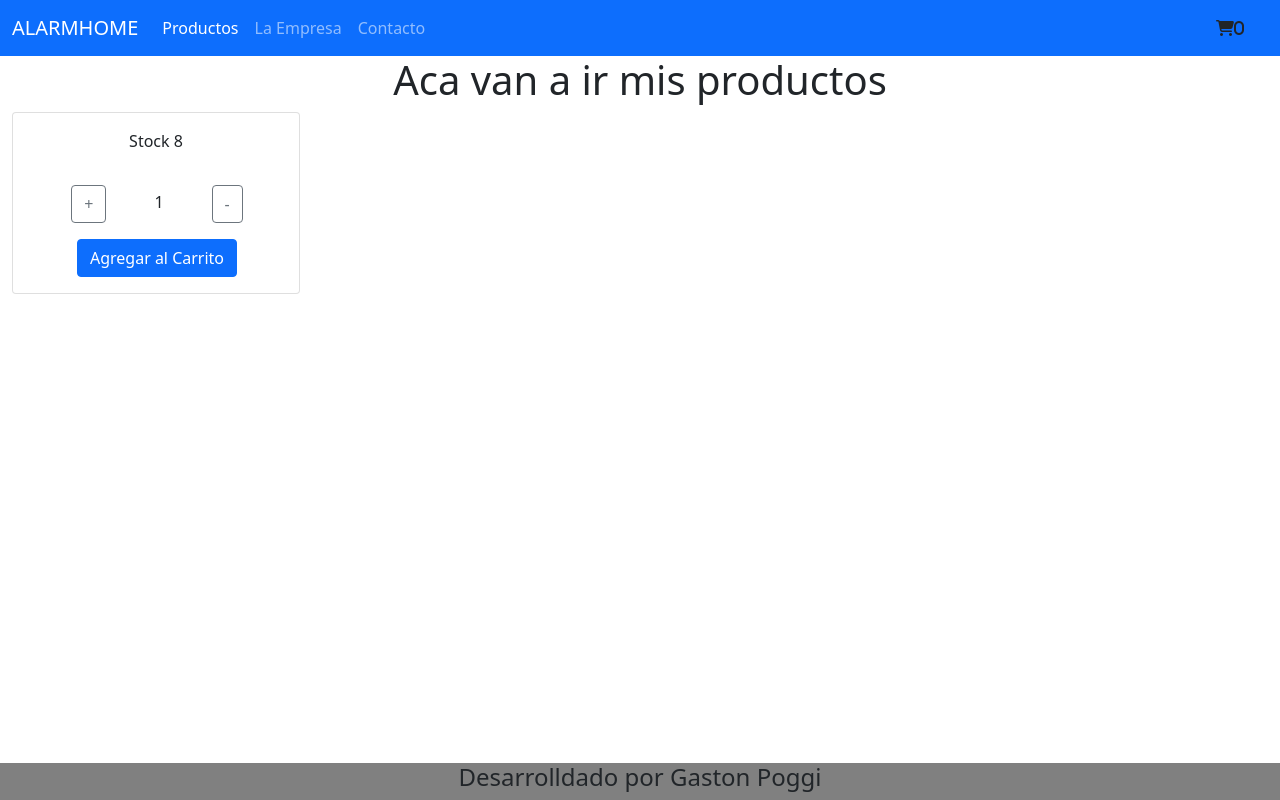
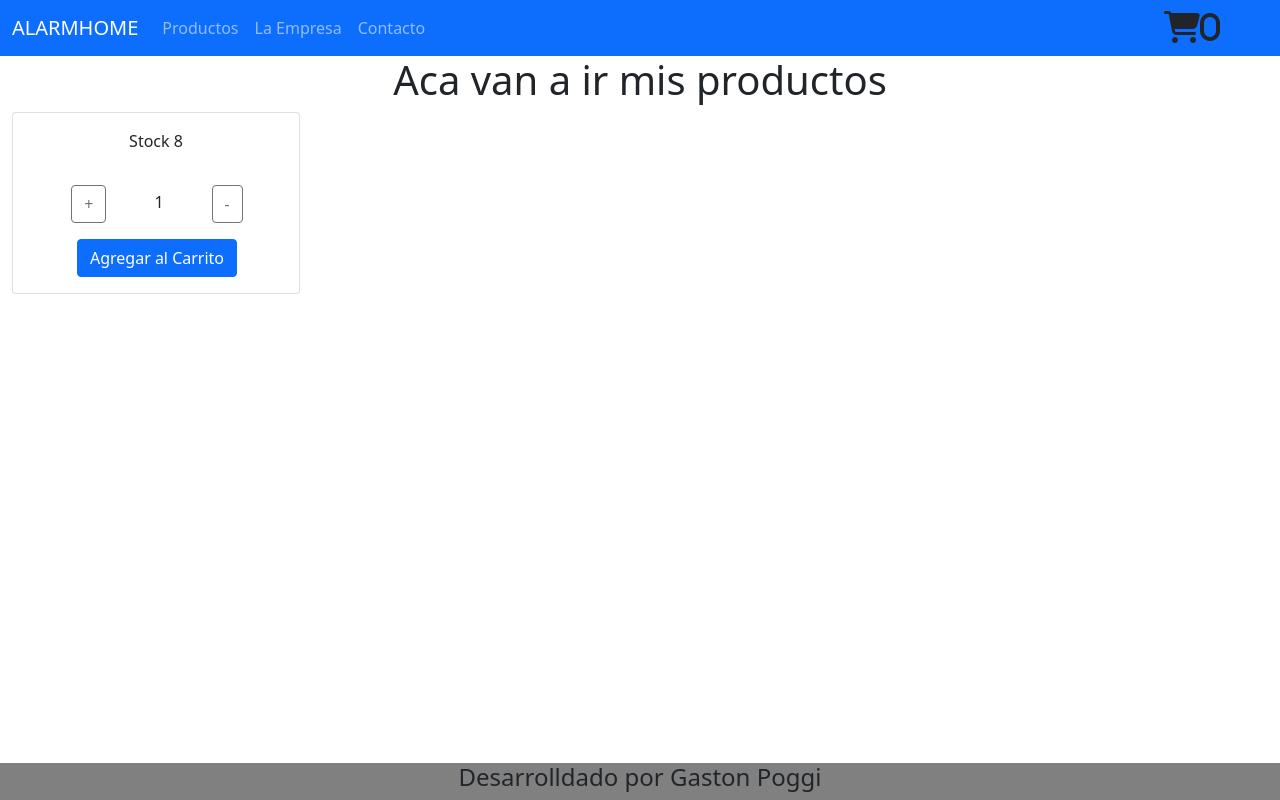
Before and after one commit to poggigaston/ecommerce-poggi, a React (Create React App) app: page / in a window 1280 px wide. Built offline with nearby package versions, Linux system fonts and the light colour scheme.

Commit message:
Async Await

```diff
--- a/src/components/CartWidget.jsx
+++ b/src/components/CartWidget.jsx
@@ -1,9 +1,11 @@
 import React from 'react';
 
 const CartWidget = () => {
+
+
     return (
         <div>
-            <i className="fas fa-shopping-cart pe-4">0</i>
+            <i className="fas fa-shopping-cart fa-2x pe-5">0</i>
         </div>
     )
 }
--- a/src/components/ItemListContainer.jsx
+++ b/src/components/ItemListContainer.jsx
@@ -1,10 +1,7 @@
 import React, {useEffect, useState} from 'react';
 import ItemCount from './ItemCount';
 
-const ItemListContainer = ({ children, greeting, nombre, descripcion, precio}) => {
-    const style = {
-        width: '18rem'
-    };
+const ItemListContainer = ({ children, greeting}) => {
 
     const [data, setData] = useState(null);
 
@@ -36,16 +33,6 @@ const ItemListContainer = ({ children, greeting, nombre, descripcion, precio}) =
             <h1>{greeting}</h1>
             <ItemCount stock={8} initial={1}></ItemCount>
             {children}
-            {/* <div class="card" style={style}>
-                <img src="./" class="card-img-top" alt="Imagen"></img>
-                <div class="card-body">
-                <h5 class="card-title">{nombre}</h5>
-                <p class="card-text">{descripcion}</p>
-                <p class="card-text">$ {precio}</p>
-                <a href="#" class="btn btn-primary">Comprar</a>
-                </div>
-            </div> */}
-
         </div>
     );
 }
--- a/src/components/NavBar.jsx
+++ b/src/components/NavBar.jsx
@@ -12,7 +12,7 @@ function NavBar() {
                 <div className="collapse navbar-collapse justify-content-between" id="navbarNav">
                     <ul className="navbar-nav">
                         <li className="nav-item">
-                            <a className="nav-link active" aria-current="page" href="#">Productos</a>
+                            <a className="nav-link" aria-current="page" href="#">Productos</a>
                         </li>
                         <li className="nav-item">
                             <a className="nav-link" href="#">La Empresa</a>
```
